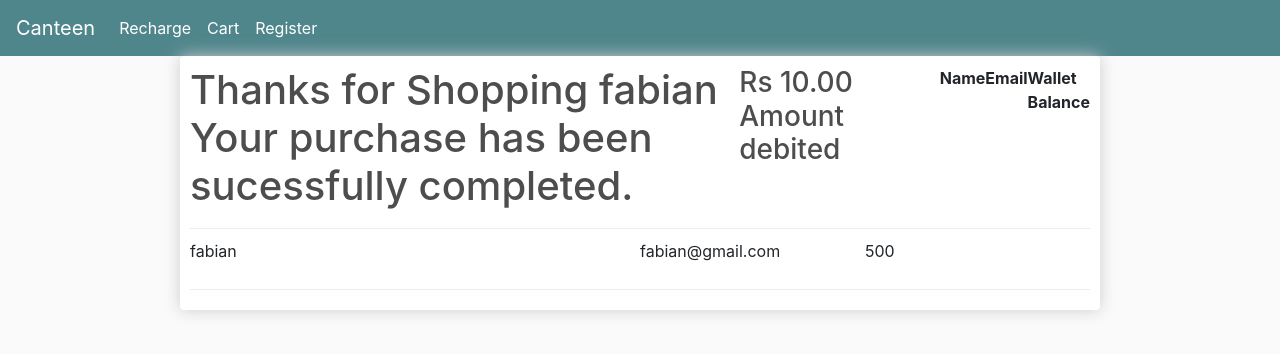
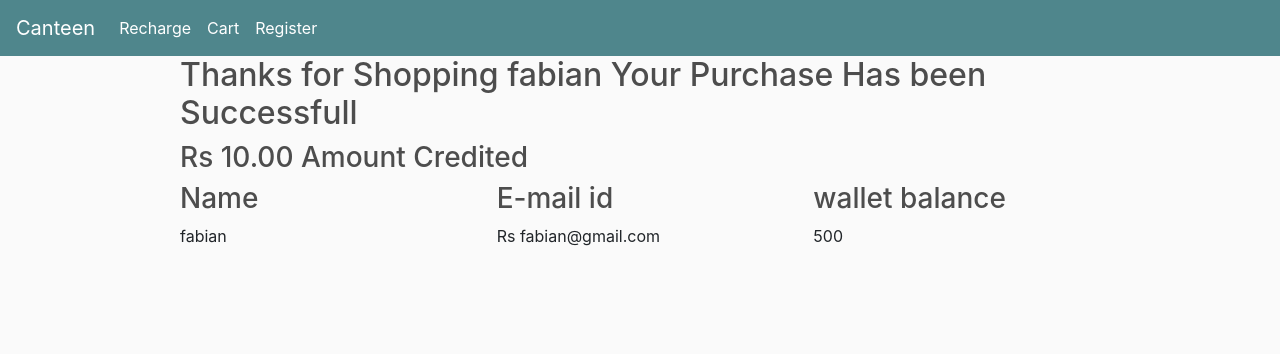
Before and after one commit to fabian-netto/Canteen, a Django app: template templates/detail.html in a window 1280 px wide. Shown: the top 354 px of the page. Run offline with Django 4.2, Linux system fonts and the light colour scheme; data comes from the database, SQL or seed files in the repository; tables that the repository leaves empty hold one stand-in row (values such as "Sample post"); the template is opened without the code that fills it: values that come from a table or form of the project are taken from there, most other values are stand-ins (such as "Sample title", 1, 10 or a date in 2020); some libraries are stand-ins or nearby versions.

Commit message:
flow change

```diff
--- a/templates/cart.html
+++ b/templates/cart.html
@@ -16,7 +16,7 @@
 						<th><h5>Items: <strong>{{order.get_cart_items}}</strong></h5></th>
 						<th><h5>Total:<strong> Rs {{order.get_cart_total|floatformat:2}}</strong></h5></th>
 						<th>
-							<a  style="float:right; margin:5px;" class="btn btn-success" href="{% url 'checkout' %}">Checkout</a>
+							<a  style="float:right; margin:5px;" class="btn btn-success" href="{% url 'payment' %}">Checkout</a>
 						</th>
 					</tr>
 				</table>
--- a/templates/checkout.html
+++ b/templates/checkout.html
@@ -9,7 +9,7 @@
         <div class="check_img">
             <img src="{% static 'images/finger.png'%}" class="img-fluid">
         </div>
-            <a href="{% url 'payment'%}" class="btn btn-primary bg-dark " style="display:none" id="activate">Click here if youre ready</a>
+            <a href="{% url 'detail'%}" class="btn btn-primary bg-dark " style="display:none" id="activate">Click here if youre ready</a>
         </div>
     </div>
 
--- a/templates/detail.html
+++ b/templates/detail.html
@@ -1,6 +1,8 @@
-{% extends 'main.html' %} {% load static %} {% block content %}
+{% extends 'main.html' %}
+{% load static %}
+{% block content %}
 
-<div>
+<!-- <div>
   <div>
     <div>
       <div class="box-element">
@@ -25,6 +27,40 @@
       </div>
     </div>
   </div>
+</div> -->
+
+<div class="base-bar">
+  <div class="row">
+    <div class="col-md-12">
+      <div class="dp-box">
+        <h2>Thanks for Shopping {{cust.name}} Your Purchase Has been Successfull</h2>
+      </div>
+    </div>
+    <div class="col-md-12">
+      <div class="dp-box">
+        <h3>Rs {{cart_total|floatformat:2}} Amount Credited </h3>
+      </div>
+    </div>
+
+    <div class="col-md-4">
+      <div class="dp-box">
+        <h3>Name</h3>
+        <p>{{cust.name}}</p>
+      </div>
+    </div>
+    <div class="col-md-4">
+      <div class="dp-box">
+        <h3>E-mail id</h3>
+        <p>Rs {{cust.email}}</p>
+      </div>
+    </div>
+    <div class="col-md-4">
+      <div class="dp-box">
+        <h3>wallet balance</h3>
+        <p class="quantity">{{cust.amount}}</p>
+      </div>
+    </div>
+  </div>
+  </div>
 </div>
-
 {% endblock content %}
```
Also changed, not shown: templates/payment.html (+5 -5 lines).
